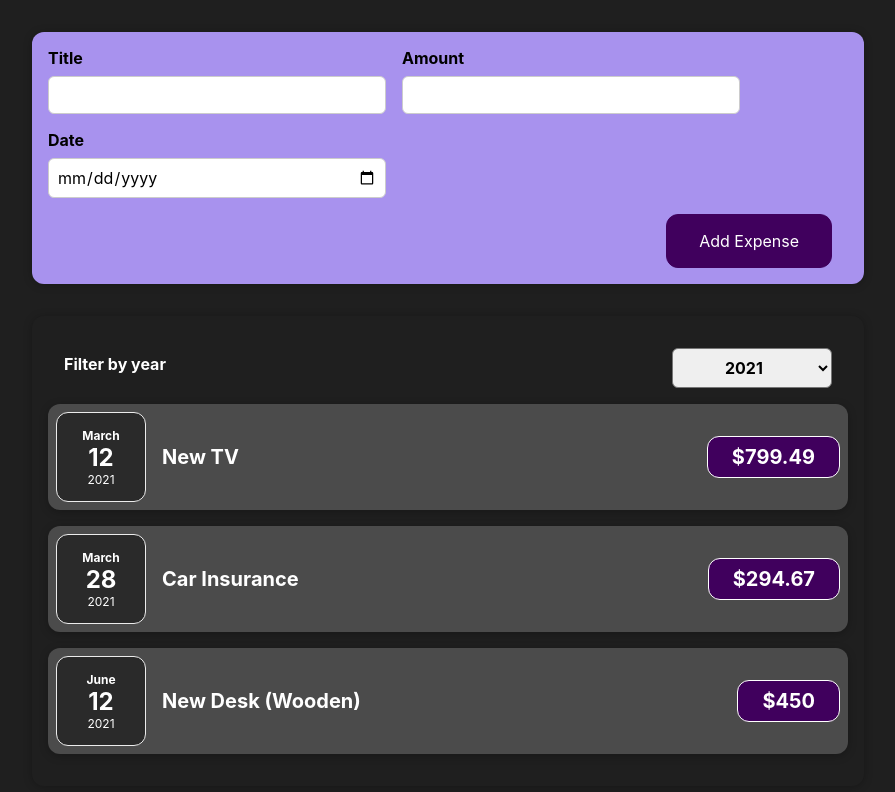
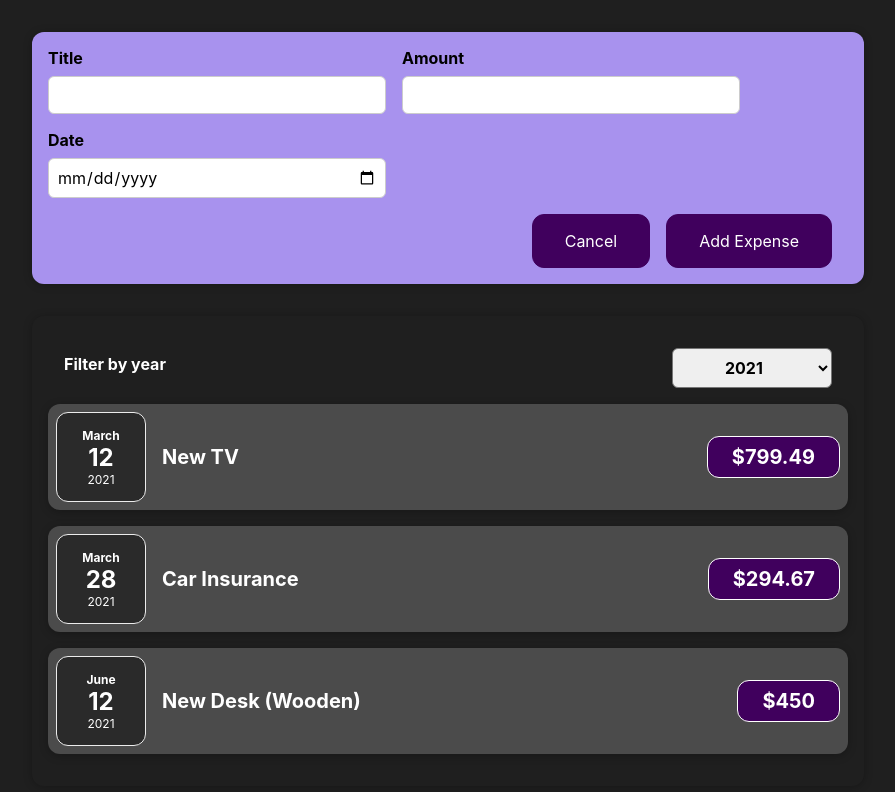
Before and after one commit to tarunsinghtanwar5/expense-tracker, a React (Create React App) app: page / in a window 1280 px wide. Both pictures are taken after a click on the button "Add Expense". Shown: the top 792 px of the page, without its empty margins (192-1087 px from the left). Built offline with nearby package versions, Linux system fonts and the light colour scheme.

Commit message:
cancel button for form

```diff
--- a/src/components/NewExpense/ExpenseForm.js
+++ b/src/components/NewExpense/ExpenseForm.js
@@ -30,6 +30,7 @@ function ExpenseForm(props) {
     }
 
 
+
     return (
         <form onSubmit={submitHandler}>
             <div className="new-expense__controls">
@@ -48,6 +49,7 @@ function ExpenseForm(props) {
             </div>
 
             <div className="new-expense__actions">
+                <button type="button" onClick={props.onCancel}>Cancel</button>
                 <button type="submit">Add Expense</button>
             </div>
 
--- a/src/components/NewExpense/NewExpense.js
+++ b/src/components/NewExpense/NewExpense.js
@@ -1,16 +1,31 @@
 import './NewExpense.css'
 import ExpenseForm from './ExpenseForm'
+import { useState } from 'react';
 function NewExpense(props){
+    const [isEditing, setisEditing] = useState(false)
     const saveExpenseDataHandler = (enteredExpenseData)=>{
         const expenseData={
             ...enteredExpenseData,
             id:Math.random().toString()
         };
         props.onAddExpense(expenseData);
+        setisEditing(false)
+
     }
+
+    const editingHandler=()=>{
+        setisEditing(true)
+    }
+    const cancelEditing = () => {
+        setisEditing(false)
+
+    }
+
 return(
     <div className="new-expense">
-        <ExpenseForm onSaveExpenseData={saveExpenseDataHandler}/>
+
+        {!isEditing && <button onClick={editingHandler}>Add Expense</button>}
+        {isEditing &&<ExpenseForm onSaveExpenseData={saveExpenseDataHandler} onCancel={cancelEditing}/>}
     </div>
 )
 }
```
